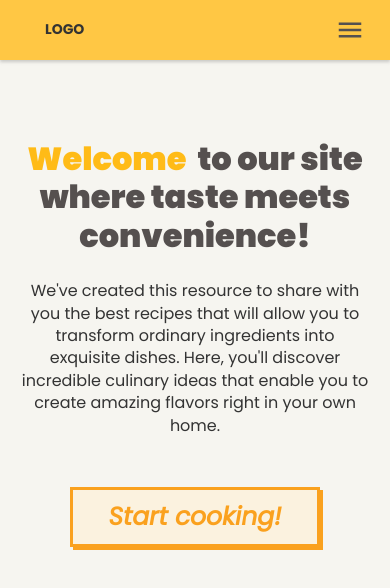
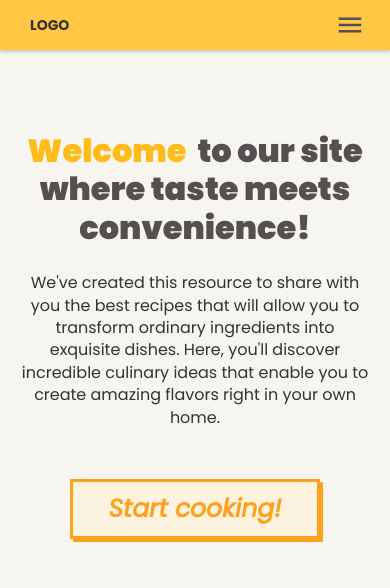
Before and after one commit to bundalevskyi/react-recipes, a React (Create React App) app: page /home in a window 390 px wide. Shown: the top 588 px of the page. Built offline with nearby package versions, Linux system fonts and the light colour scheme.

Commit message:
updated mob header

```diff
--- a/src/components/Header/Header.module.scss
+++ b/src/components/Header/Header.module.scss
@@ -34,13 +34,13 @@
     display: block;
     position: fixed;
     right: 25px;
-    top: 15px;
+    top: 10px;
     cursor: pointer;
     z-index: 100;
   }
 
   .header__inner {
-    height: 60px;
+    height: 52px;
     z-index: 80;
   }
 
@@ -51,7 +51,7 @@
     padding: 0;
     gap: 40px;
     position: fixed;
-    top: -230px;
+    top: -240px;
     left: 0;
     bottom: 0;
     width: 100%;
@@ -69,5 +69,6 @@
     z-index: 100;
     position: fixed;
     font-weight: bold;
+    margin-left: 20px;
   }
 }
```
